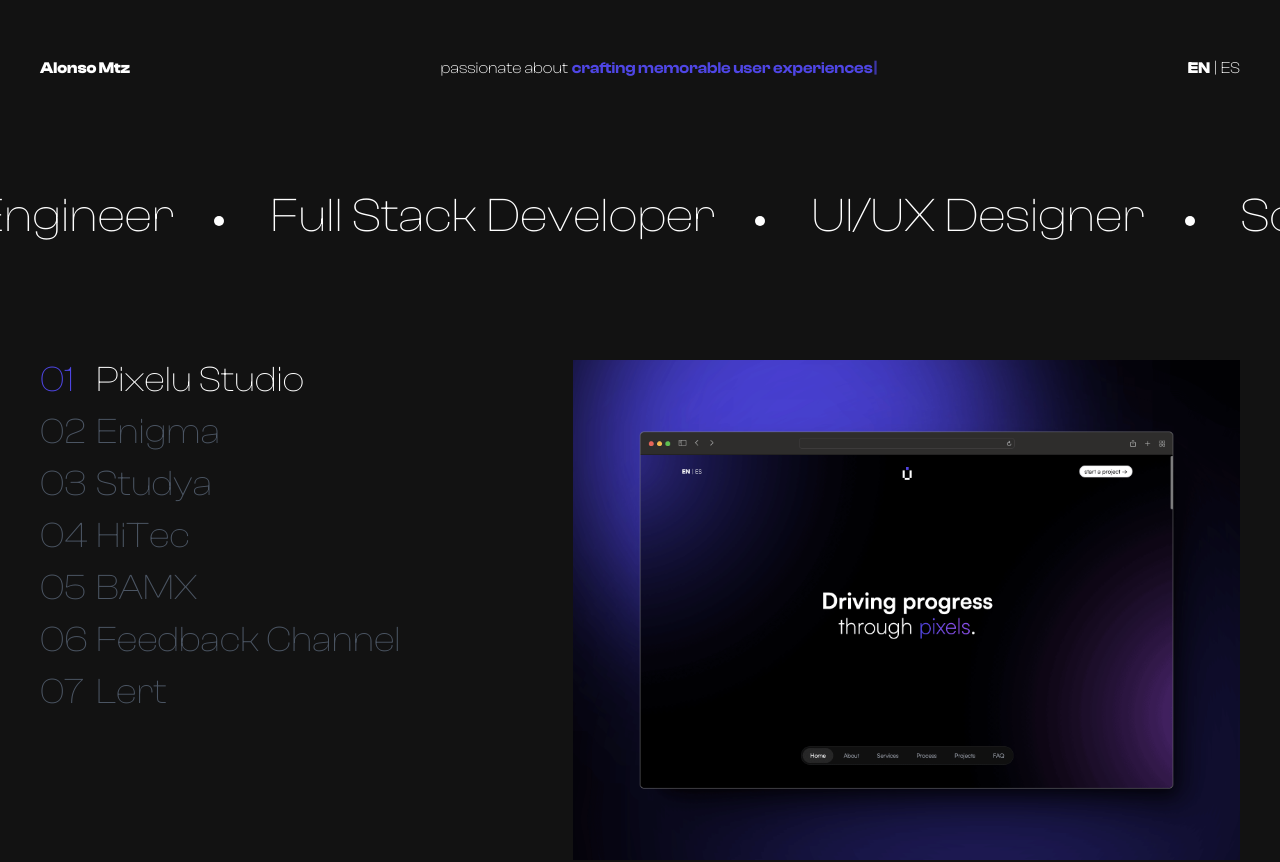
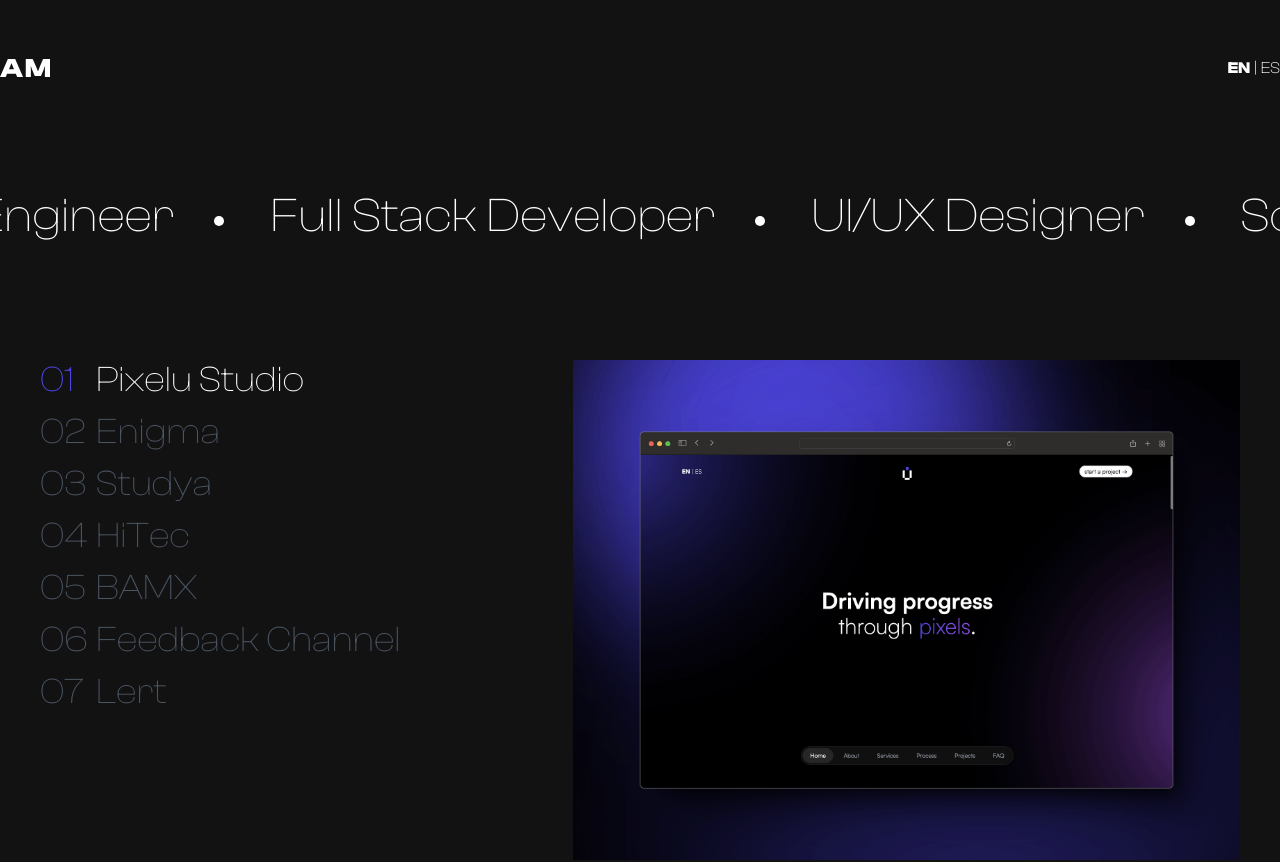
Before and after one commit to AlonsoMtzG/alonsomtz-portfolio, a Next.js app: page / in a window 1280 px wide. Shown: the top 862 px of the page. Built offline with nearby package versions, Linux system fonts and the light colour scheme.

Commit message:
update header

```diff
--- a/components/Header/index.jsx
+++ b/components/Header/index.jsx
@@ -1,34 +1,13 @@
 'use client';
 import React from 'react';
-import Typewriter from 'typewriter-effect';
 
-import { useThemeContext } from '@/hooks/useThemeContext';
 import { LangButton } from './LangButton';
+import Image from 'next/image';
 
 export const Header = () => {
-  const { textColorSelected } = useThemeContext();
-
   return (
-    <div className="flex px-10 py-14 items-center justify-between">
-      <span className="font-satoshi font-bold">Alonso Mtz</span>
-      <p className="font-light flex gap-1">
-        passionate about{' '}
-        <span
-          className={`font-semibold ${textColorSelected} transition-all duration-300`}
-        >
-          <Typewriter
-            options={{
-              strings: [
-                'crafting memorable user experiences.',
-                'merging code and creativity.',
-                'building digital ecosystems.',
-              ],
-              autoStart: true,
-              loop: true,
-            }}
-          />
-        </span>
-      </p>
+    <div className="flex py-14 items-center justify-between">
+      <Image src="/am-logo.svg" width={50} height={50} priority />
       <LangButton />
     </div>
   );
```
Also changed, not shown: public/am-logo.svg (added).
